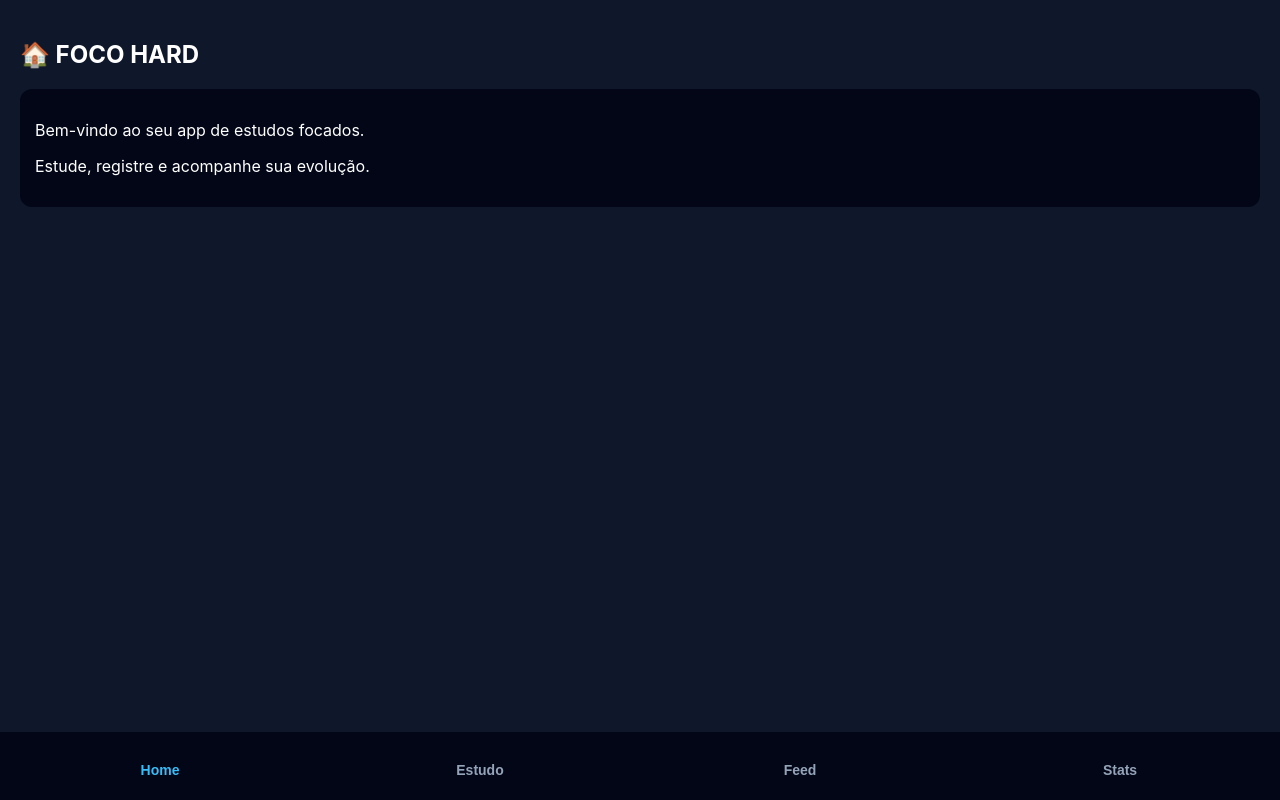
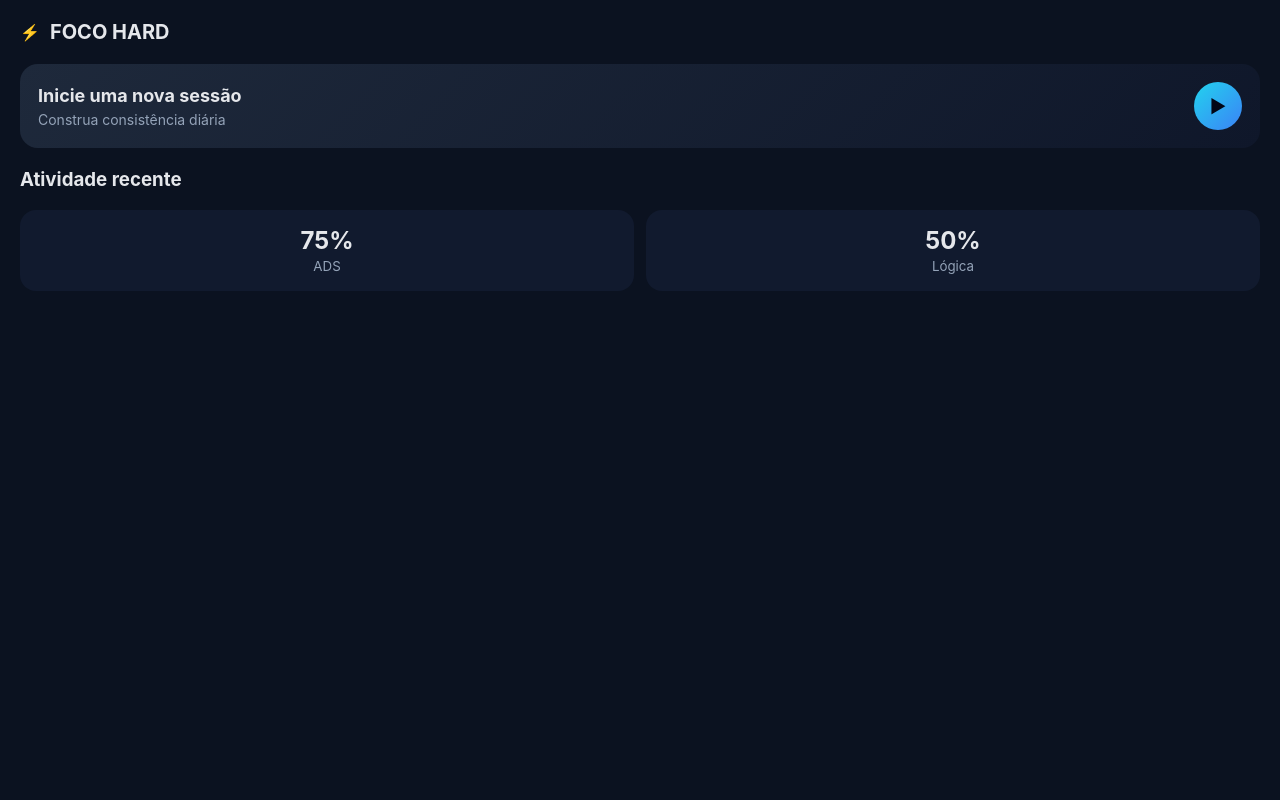
Before and after one commit to digitalempresa497-jpg/foco-hard, a plain HTML site: page index.html in a window 1280 px wide. Drawn offline with Linux system fonts and the light colour scheme.

Commit message:
Update index.html

```diff
--- a/index.html
+++ b/index.html
@@ -2,203 +2,170 @@
 <html lang="pt-BR">
 <head>
 <meta charset="UTF-8">
+<meta name="viewport" content="width=device-width, initial-scale=1.0">
 <title>FOCO HARD</title>
-<meta name="viewport" content="width=device-width, initial-scale=1.0">
 
 <style>
+:root {
+  --bg: #0b1220;
+  --card: #111a2e;
+  --primary: #38bdf8;
+  --text: #e5e7eb;
+  --muted: #94a3b8;
+}
+
+* {
+  box-sizing: border-box;
+}
+
 body {
   margin: 0;
-  font-family: -apple-system, BlinkMacSystemFont, Arial;
-  background: #0f172a;
-  color: #fff;
+  background: var(--bg);
+  font-family: -apple-system, BlinkMacSystemFont, "Segoe UI", Arial;
+  color: var(--text);
 }
 
+/* HEADER */
+.header {
+  padding: 20px;
+  display: flex;
+  align-items: center;
+  gap: 10px;
+}
+
+.header h1 {
+  font-size: 20px;
+  margin: 0;
+}
+
+/* CONTAINER */
+.container {
+  padding: 0 20px 90px;
+}
+
+/* CARD */
+.card {
+  background: linear-gradient(135deg, #1e293b, #0f172a);
+  border-radius: 18px;
+  padding: 18px;
+  margin-bottom: 20px;
+}
+
+/* CTA */
+.cta {
+  display: flex;
+  justify-content: space-between;
+  align-items: center;
+}
+
+.cta h2 {
+  margin: 0 0 5px;
+  font-size: 18px;
+}
+
+.cta p {
+  margin: 0;
+  color: var(--muted);
+  font-size: 14px;
+}
+
+.play {
+  width: 48px;
+  height: 48px;
+  border-radius: 50%;
+  background: linear-gradient(135deg, #22d3ee, #3b82f6);
+  display: flex;
+  align-items: center;
+  justify-content: center;
+  font-size: 18px;
+  color: #020617;
+}
+
+/* PROGRESS */
+.progress {
+  display: flex;
+  justify-content: space-between;
+  gap: 12px;
+}
+
+.circle {
+  flex: 1;
+  background: var(--card);
+  border-radius: 16px;
+  padding: 16px;
+  text-align: center;
+}
+
+.circle span {
+  display: block;
+  font-size: 24px;
+  font-weight: bold;
+}
+
+.circle small {
+  color: var(--muted);
+}
+
+/* FEED */
+.feed-item {
+  background: var(--card);
+  border-radius: 14px;
+  padding: 14px;
+  margin-bottom: 12px;
+  font-size: 14px;
+}
+
+/* NAV */
 nav {
-  display: flex;
-  justify-content: space-around;
-  background: #020617;
-  padding: 12px 0;
   position: fixed;
   bottom: 0;
   width: 100%;
+  background: #020617;
+  display: flex;
+  justify-content: space-around;
+  padding: 12px 0;
 }
 
 nav button {
   background: none;
   border: none;
-  color: #94a3b8;
-  font-size: 14px;
+  color: var(--muted);
+  font-size: 13px;
 }
 
 nav button.active {
-  color: #38bdf8;
-}
-
-.page {
-  display: none;
-  padding: 20px;
-  padding-bottom: 80px;
-}
-
-.page.active {
-  display: block;
-}
-
-.card {
-  background: #020617;
-  padding: 15px;
-  border-radius: 12px;
-  margin-bottom: 15px;
-}
-
-input, select, button {
-  width: 100%;
-  padding: 10px;
-  margin-top: 8px;
-  border-radius: 8px;
-  border: none;
-  font-size: 15px;
-}
-
-button {
-  background: #38bdf8;
-  color: #020617;
-  font-weight: bold;
-}
-
-.timer {
-  font-size: 42px;
-  text-align: center;
-  margin: 20px 0;
+  color: var(--primary);
 }
 </style>
 </head>
 
 <body>
 
-<!-- HOME -->
-<div id="home" class="page active">
-  <h2>🏠 FOCO HARD</h2>
-  <div class="card">
-    <p>Bem-vindo ao seu app de estudos focados.</p>
-    <p>Estude, registre e acompanhe sua evolução.</p>
-  </div>
+<div class="header">
+  <strong>⚡</strong>
+  <h1>FOCO HARD</h1>
 </div>
 
-<!-- ESTUDO -->
-<div id="study" class="page">
-  <h2>⏱ Estudo</h2>
-  <div class="card">
-    <select id="materia">
-      <option value="">Selecione a matéria</option>
-      <option>ADS</option>
-      <option>Lógica</option>
-      <option>Programação</option>
-      <option>Banco de Dados</option>
-    </select>
+<div class="container">
 
-    <div class="timer" id="timer">00:00</div>
-    <button onclick="iniciar()">Iniciar</button>
-    <button onclick="finalizar()">Finalizar</button>
+  <!-- CTA -->
+  <div class="card cta">
+    <div>
+      <h2>Inicie uma nova sessão</h2>
+      <p>Construa consistência diária</p>
+    </div>
+    <div class="play">▶</div>
   </div>
-</div>
 
-<!-- FEED -->
-<div id="feed" class="page">
-  <h2>🧠 Feed de Estudos</h2>
-  <div id="posts"></div>
-</div>
-
-<!-- STATS -->
-<div id="stats" class="page">
-  <h2>📊 Estatísticas</h2>
-  <div id="estatisticas"></div>
-</div>
-
-<nav>
-  <button onclick="show('home')" class="active">Home</button>
-  <button onclick="show('study')">Estudo</button>
-  <button onclick="show('feed')">Feed</button>
-  <button onclick="show('stats')">Stats</button>
-</nav>
-
-<script>
-let segundos = 0;
-let intervalo = null;
-let materiaAtual = "";
-
-const dados = JSON.parse(localStorage.getItem("focoHard")) || [];
-
-function show(id) {
-  document.querySelectorAll(".page").forEach(p => p.classList.remove("active"));
-  document.querySelectorAll("nav button").forEach(b => b.classList.remove("active"));
-  document.getElementById(id).classList.add("active");
-  event.target.classList.add("active");
-  if (id === "feed") renderFeed();
-  if (id === "stats") renderStats();
-}
-
-function iniciar() {
-  const materia = document.getElementById("materia").value;
-  if (!materia) return alert("Selecione uma matéria");
-  materiaAtual = materia;
-  if (!intervalo) {
-    intervalo = setInterval(() => {
-      segundos++;
-      const m = String(Math.floor(segundos / 60)).padStart(2, "0");
-      const s = String(segundos % 60).padStart(2, "0");
-      document.getElementById("timer").innerText = `${m}:${s}`;
-    }, 1000);
-  }
-}
-
-function finalizar() {
-  clearInterval(intervalo);
-  intervalo = null;
-
-  if (segundos > 0) {
-    dados.push({
-      materia: materiaAtual,
-      tempo: segundos,
-      data: new Date().toLocaleString()
-    });
-    localStorage.setItem("focoHard", JSON.stringify(dados));
-  }
-
-  segundos = 0;
-  document.getElementById("timer").innerText = "00:00";
-}
-
-function renderFeed() {
-  const feed = document.getElementById("posts");
-  feed.innerHTML = "";
-  dados.slice().reverse().forEach(d => {
-    feed.innerHTML += `
-      <div class="card">
-        <strong>${d.materia}</strong><br>
-        ⏱ ${Math.floor(d.tempo/60)} min<br>
-        📅 ${d.data}
-      </div>`;
-  });
-}
-
-function renderStats() {
-  const stats = {};
-  dados.forEach(d => {
-    stats[d.materia] = (stats[d.materia] || 0) + d.tempo;
-  });
-
-  const div = document.getElementById("estatisticas");
-  div.innerHTML = "";
-
-  for (let m in stats) {
-    div.innerHTML += `
-      <div class="card">
-        ${m}: ${Math.floor(stats[m]/60)} minutos
-      </div>`;
-  }
-}
-</script>
-
-</body>
-</html>
+  <!-- PROGRESSO -->
+  <h3>Atividade recente</h3>
+  <div class="progress">
+    <div class="circle">
+      <span>75%</span>
+      <small>ADS</small>
+    </div>
+    <div class="circle">
+      <span>50%</span>
+      <small>Lógica</small>
+    </div>
+    <d
```
